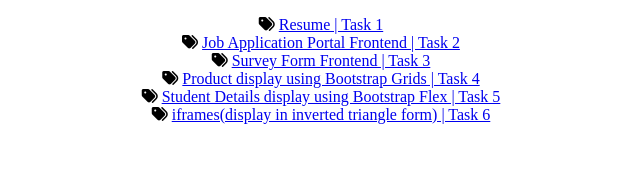
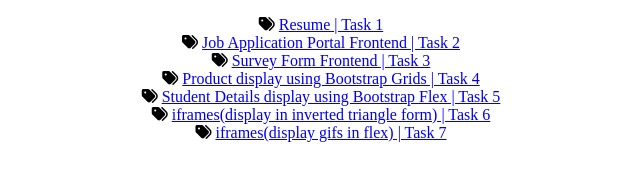
Before and after one commit to akshara-a/Learnovate, a plain HTML site: page index.html in a window 1280 px wide. Shown: the whole page, without its empty margins (319-959 px from the left). Drawn offline with Linux system fonts and the light colour scheme.

Commit message:
Update index.html

```diff
--- a/index.html
+++ b/index.html
@@ -16,6 +16,7 @@
         <i class="fas fa-tags"></i> <a href="Product display - Task 4/task4.html"> Product display using Bootstrap Grids | Task 4 </a> <br/>
         <i class="fas fa-tags"></i> <a href="Student Details display - Task 5/task5.html"> Student Details display using Bootstrap Flex | Task 5 </a> <br/>
         <i class="fas fa-tags"></i> <a href="iframes(display in inverted triangle form) - Task 6/task6.html"> iframes(display in inverted triangle form) | Task 6 </a> <br/>
+        <i class="fas fa-tags"></i> <a href="iframes(display gifs in flex) - Task 7/task7.html"> iframes(display gifs in flex) | Task 7 </a>
     </p>
 </body>
 </html>
```
